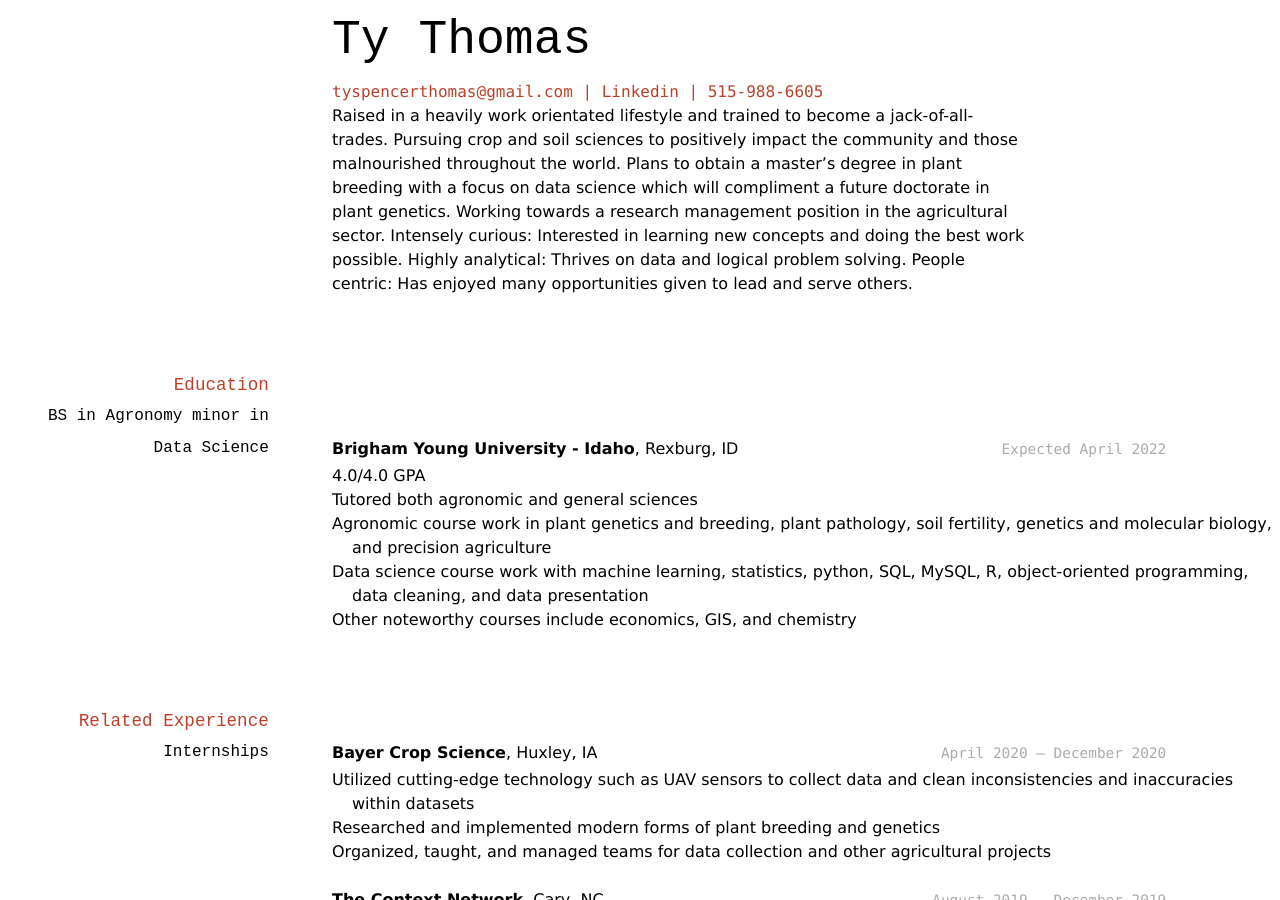
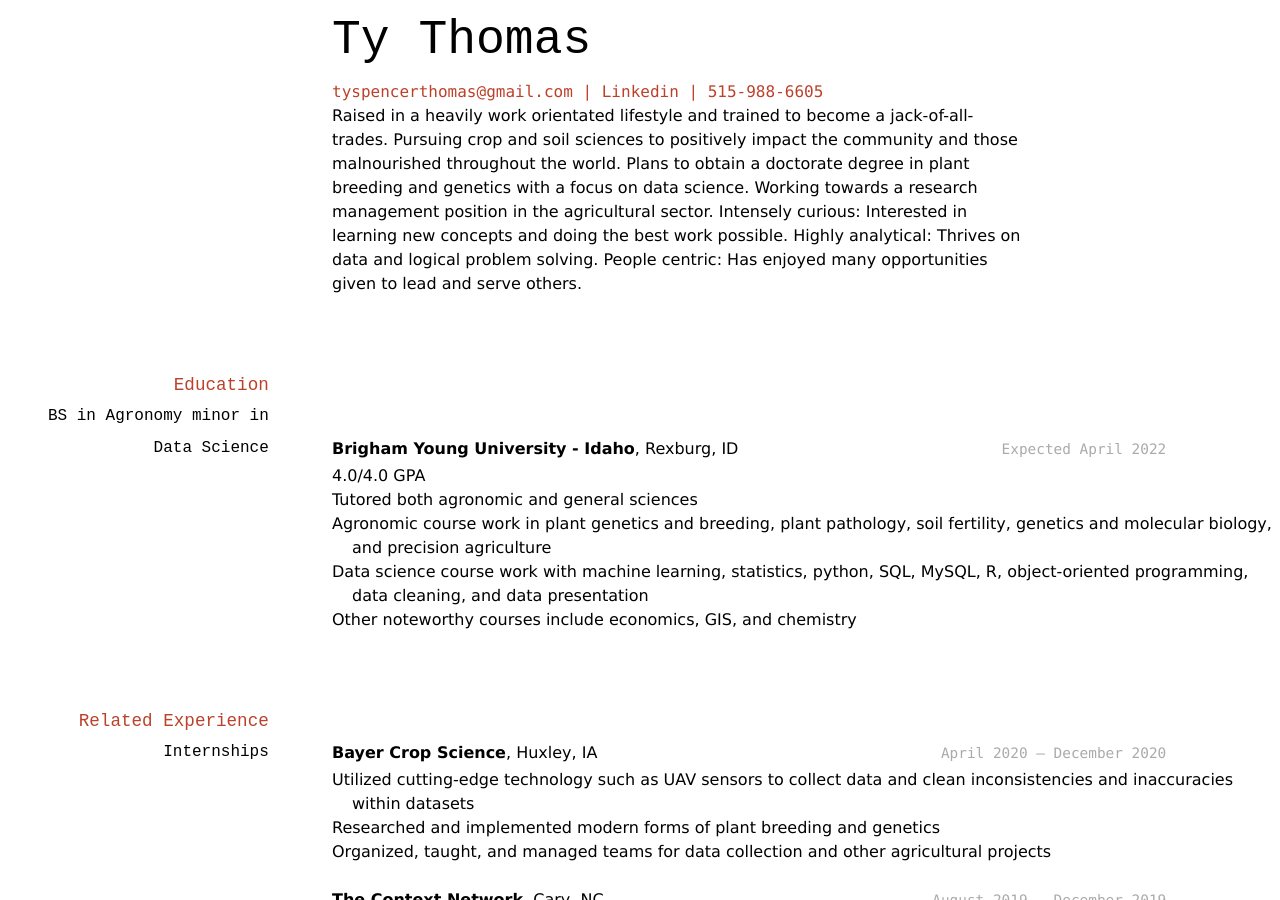
Before and after one commit to ty-thomas/Thomas_Resume, a Jekyll site: the page built from docs/index.md, in a window 1280 px wide and 900 px high. Built offline with Jekyll 4.4.1, drawn with Linux system fonts in a browser that asks for light colours.

Commit message:
Update index.md

```diff
--- a/docs/index.md
+++ b/docs/index.md
@@ -10,7 +10,7 @@ title: Ty Thomas' Resume
 | 515-988-6605
 </div>
 
-Raised in a heavily work orientated lifestyle and trained to become a jack-of-all-trades. Pursuing crop and soil sciences to positively impact the community and those malnourished throughout the world.  Plans to obtain a master’s degree in plant breeding with a focus on data science which will compliment a future doctorate in plant genetics.   Working towards a research management position in the agricultural sector. Intensely curious: Interested in learning new concepts and doing the best work possible. Highly analytical: Thrives on data and logical problem solving. People centric: Has enjoyed many opportunities given to lead and serve others.
+Raised in a heavily work orientated lifestyle and trained to become a jack-of-all-trades. Pursuing crop and soil sciences to positively impact the community and those malnourished throughout the world.  Plans to obtain a doctorate degree in plant breeding and genetics with a focus on data science.   Working towards a research management position in the agricultural sector. Intensely curious: Interested in learning new concepts and doing the best work possible. Highly analytical: Thrives on data and logical problem solving. People centric: Has enjoyed many opportunities given to lead and serve others.
 
 <!-- https://www.monique.tech/the-art-of-markdown -->
 
```
